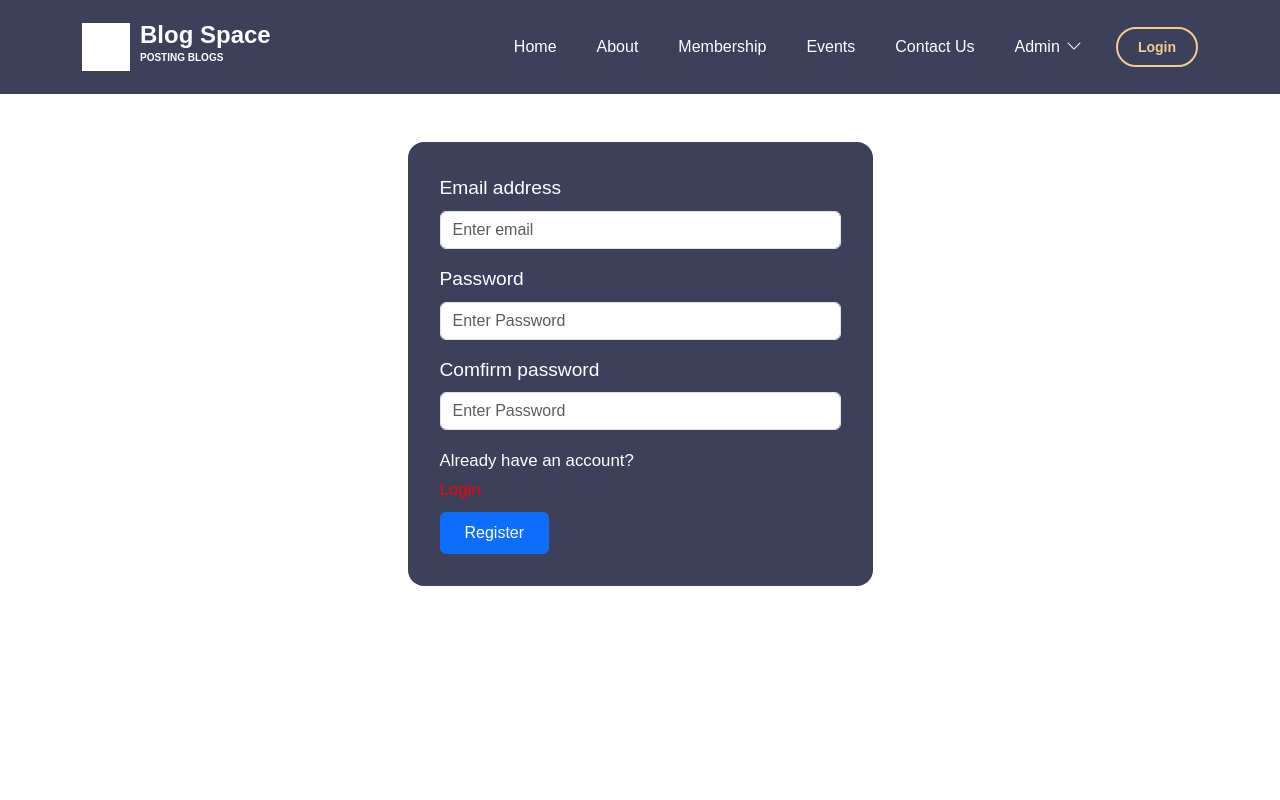
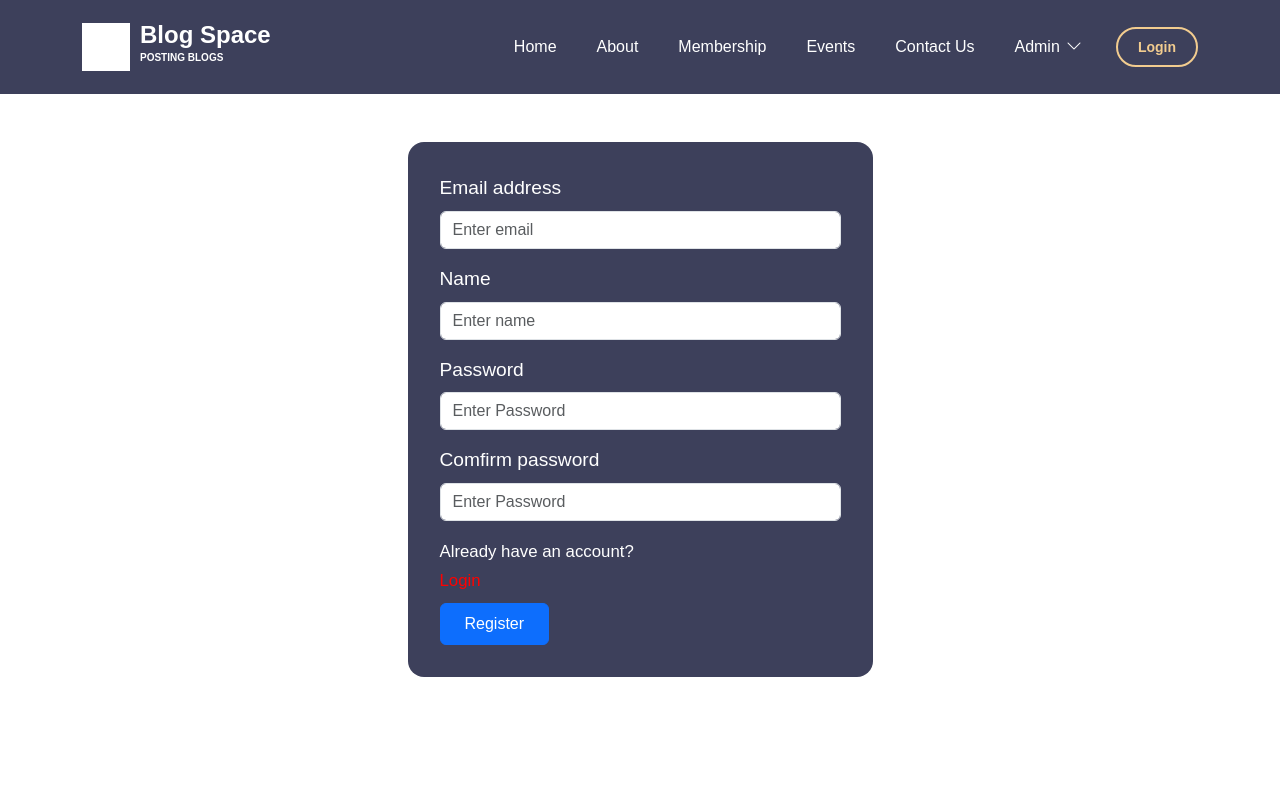
Before and after one commit to ErblinKrasniqi/BlogSpace-Solution, a React (Create React App) app in the folder blogspace-ui/: page /register in a window 1280 px wide. Shown: the top 800 px of the page. Built offline with nearby package versions, Linux system fonts and the light colour scheme; grey boxes are pictures that could not be loaded.

Commit message:
Created register % login react

```diff
--- a/blogspace-ui/src/Auth/is-auth.jsx
+++ b/blogspace-ui/src/Auth/is-auth.jsx
@@ -17,6 +17,7 @@ export const AuthProvider = ({ children }) => {
     <AuthContext.Provider
       value={{
         isLoggedIn,
+        setIsLoggedIn,
       }}
     >
       {children}
--- a/blogspace-ui/src/pages/Login.jsx
+++ b/blogspace-ui/src/pages/Login.jsx
@@ -1,13 +1,18 @@
 import { Container, Form, Col, Button } from "react-bootstrap";
 import styles from "../Assets/scss/login.module.scss";
-import { Link } from "react-router-dom";
+import { Link, useNavigate } from "react-router-dom";
 import { useState, useEffect } from "react";
+import { useAuth } from "../Auth/is-auth";
 import axios from "axios";
 
 const Login = () => {
   const [email, setEmail] = useState("");
   const [password, setPassword] = useState("");
   const [errors, setErrors] = useState([]);
+  const [apiError, setApiError] = useState("");
+  const navigate = useNavigate();
+
+  const { setIsLoggedIn } = useAuth();
 
   useEffect(() => {
     window.scrollTo(0, 0);
@@ -18,18 +23,23 @@ const Login = () => {
     let tempErrors = [];
     if (!email) {
       tempErrors.push("Please fill all the email address field ⛔");
+      return;
     }
     if (!password) {
       tempErrors.push("Please fill all the password field ⛔");
+      return;
     }
     try {
       const results = await axios.post("http://localhost:8080/api/login", {
         email,
         password,
       });
-      console.log(results);
+      localStorage.setItem("token", results.data.token);
+      localStorage.setItem("userName", results.data.userName);
+      setIsLoggedIn(true);
+      navigate("/");
     } catch (err) {
-      console.log(err);
+      setApiError(err.response.data);
     }
 
     setErrors(tempErrors);
@@ -77,6 +87,11 @@ const Login = () => {
           <Button variant="primary" type="submit" className="py-2 px-4 mt-2">
             Login
           </Button>
+          <div className="d-flex justify-content-center">
+            {apiError && (
+              <Form.Text className="text-danger">{apiError.message}</Form.Text>
+            )}
+          </div>
         </Form>
       </Col>
     </Container>
--- a/blogspace-ui/src/pages/Register.jsx
+++ b/blogspace-ui/src/pages/Register.jsx
@@ -1,30 +1,58 @@
 import { Container, Form, Col, Button } from "react-bootstrap";
 import styles from "../Assets/scss/login.module.scss";
-import { Link } from "react-router-dom";
+import { Link, useNavigate } from "react-router-dom";
 import { useState, useEffect } from "react";
+import axios from "axios";
 
 const Register = () => {
   const [email, setEmail] = useState("");
+  const [name, setName] = useState("");
   const [password, setPassword] = useState("");
+
   const [comfirmPassword, setComfirmPassword] = useState("");
   const [errors, setErrors] = useState([]);
+  const [apiError, setApiError] = useState("");
   const [passwordMatch, setPasswordMatch] = useState("");
+  const navigate = useNavigate();
 
   useEffect(() => {
     window.scrollTo(0, 0);
   }, []);
 
-  const handleSubmit = (e) => {
+  const handleSubmit = async (e) => {
     e.preventDefault();
     let tempErrors = [];
     if (!email) {
       tempErrors.push("Please fill all the email address field ⛔");
+      setErrors(tempErrors);
+      return;
+    }
+    if (!name) {
+      tempErrors.push("Please fill all the name  field ⛔");
+      setErrors(tempErrors);
+      return;
     }
     if (!password) {
       tempErrors.push("Please fill all the password field ⛔");
+      setErrors(tempErrors);
+      return;
     }
     if (password !== comfirmPassword) {
       setPasswordMatch("Password does not match 🤔");
+      setErrors(tempErrors);
+      return;
+    }
+    try {
+      const data = await axios.post("http://localhost:8080/api/register", {
+        email,
+        name,
+        password,
+      });
+      console.log(data);
+      navigate("/login");
+    } catch (error) {
+      console.log(error);
+      setApiError(error.response.data);
     }
     setErrors(tempErrors);
   };
@@ -35,7 +63,7 @@ const Register = () => {
     >
       <Col md={5} className={` rounded-4 ${styles.column}`}>
         <Form onSubmit={(e) => handleSubmit(e)}>
-          <Form.Group className="mb-3" controlId="formBasicEmail">
+          <Form.Group className="mb-3">
             <Form.Label>Email address</Form.Label>
             <Form.Control
               onChange={(e) => setEmail(e.target.value)}
@@ -46,7 +74,20 @@ const Register = () => {
               <Form.Text className="text-danger">{errors[0]}</Form.Text>
             )}
           </Form.Group>
-          <Form.Group className="mb-3" controlId="formBasicEmail">
+          <Form.Group className="mb-3">
+            <Form.Label>Name</Form.Label>
+            <Form.Control
+              onChange={(e) => {
+                setName(e.target.value);
+              }}
+              type="string"
+              placeholder="Enter name"
+            />
+            {errors && (
+              <Form.Text className="text-danger">{errors[1]}</Form.Text>
+            )}
+          </Form.Group>
+          <Form.Group className="mb-3">
             <Form.Label>Password</Form.Label>
             <Form.Control
               onChange={(e) => {
@@ -59,7 +100,8 @@ const Register = () => {
               <Form.Text className="text-danger">{errors[1]}</Form.Text>
             )}
           </Form.Group>
-          <Form.Group className="mb-3" controlId="formBasicEmail">
+
+          <Form.Group className="mb-3">
             <Form.Label>Comfirm password</Form.Label>
             <Form.Control
               onChange={(e) => {
@@ -84,6 +126,11 @@ const Register = () => {
           <Button variant="primary" type="submit" className="py-2 px-4 mt-2">
             Register
           </Button>
+          <div className="d-flex justify-content-center">
+            {apiError && (
+              <Form.Text className="text-danger">{apiError.message}</Form.Text>
+            )}
+          </div>
         </Form>
       </Col>
     </Container>
```
Also changed, not shown: 2 other files (tests, documents, lock files or other folders).
